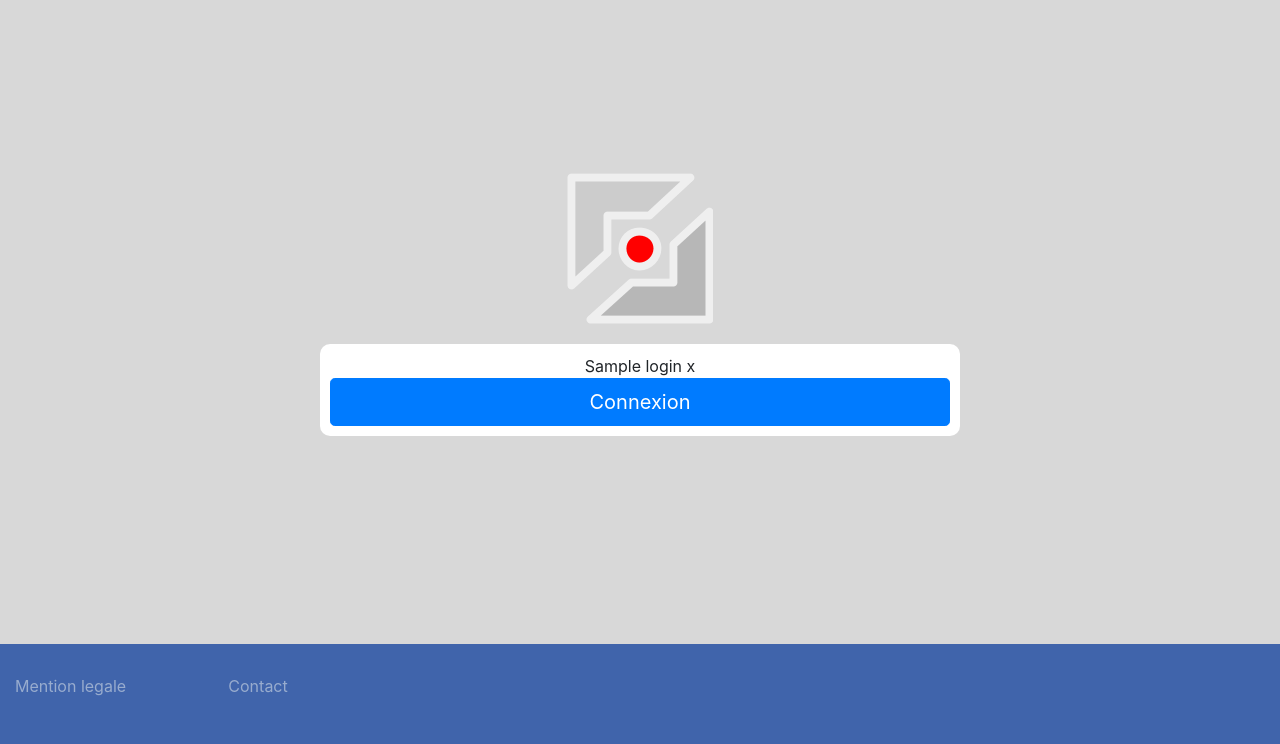
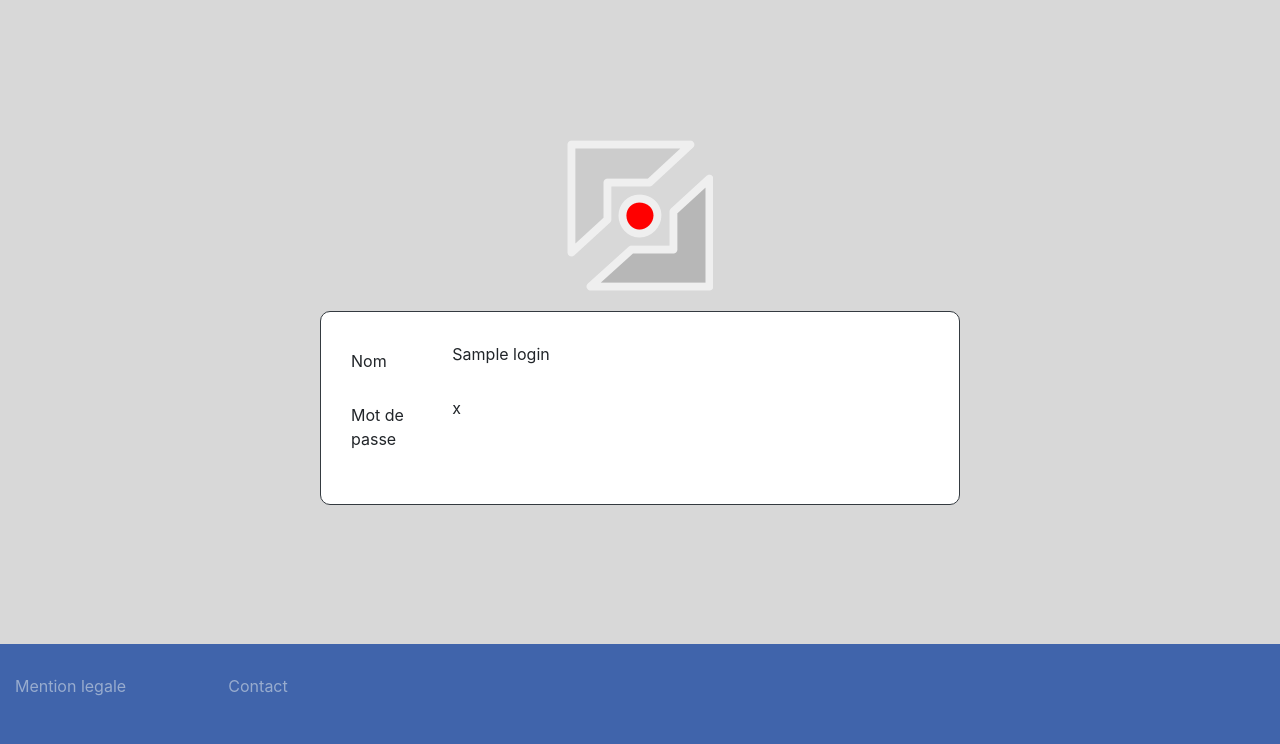
Before and after one commit to ledoux38/P13-Pydomus, a Django app: template domus/templates/domus/login.html in a window 1280 px wide. Shown: the part 56-800 px from the top of the page. Run offline with Django 3.2, Linux system fonts and the light colour scheme; the template is opened without the code that fills it: most values are stand-ins (such as "Sample title", 1, 10 or a date in 2020); some libraries are stand-ins or nearby versions.

Commit message:
fixing the front part of the login.html page

```diff
--- a/domus/static/domus/css/creative.css
+++ b/domus/static/domus/css/creative.css
@@ -68,17 +68,17 @@ html, body
   margin-bottom: 20px;
 }
 
-.login > div > div > div > span >.form-group
+.form-connection
 {
   background-color: white;
-  padding: 10px;
-  border-width: 1px;
+  padding: 30px;
   border-radius: 10px;
 }
 
-
-
-
+.form-connection > form
+{
+  width: 100%;
+}
 
 .index
 {
--- a/domus/templates/domus/login.html
+++ b/domus/templates/domus/login.html
@@ -12,14 +12,24 @@
       <div class="row">
         <span><img src="{% static 'domus/img/logo_entreprise.png' %}" alt=""></span>
       </div>
-      <div class="row">
-        <span>
-          <form class="form-group">
-            {{ login.name }}
-            {{ login.password }}
-            <button class="btn btn-lg btn-primary btn-block" type="submit">Connexion</button>
-          </form>
-        </span>
+      <div class="row form-connection border border-dark">
+        <form action="{% url 'domus:login'%}" method="post">
+           {% csrf_token %}
+           <div class="form-group row">
+             <label for="inputName" class="col-sm-2 col-form-label">Nom</label>
+             <div class="col-sm-10">
+               {{ login.name }}
+               <!-- <input type="text" class="form-control"> -->
+             </div>
+           </div>
+          <div class="form-group row">
+            <label for="inputPassword" class="col-sm-2 col-form-label">Mot de passe</label>
+            <div class="col-sm-10">
+              {{ login.password }}
+              <!-- <input type="password" class="form-control" placeholder="Password"> -->
+            </div>
+          </div>
+        </form>
 
       </div>
     </div>
```
Also changed, not shown: domus/forms.py (added, +22 -0 lines).
